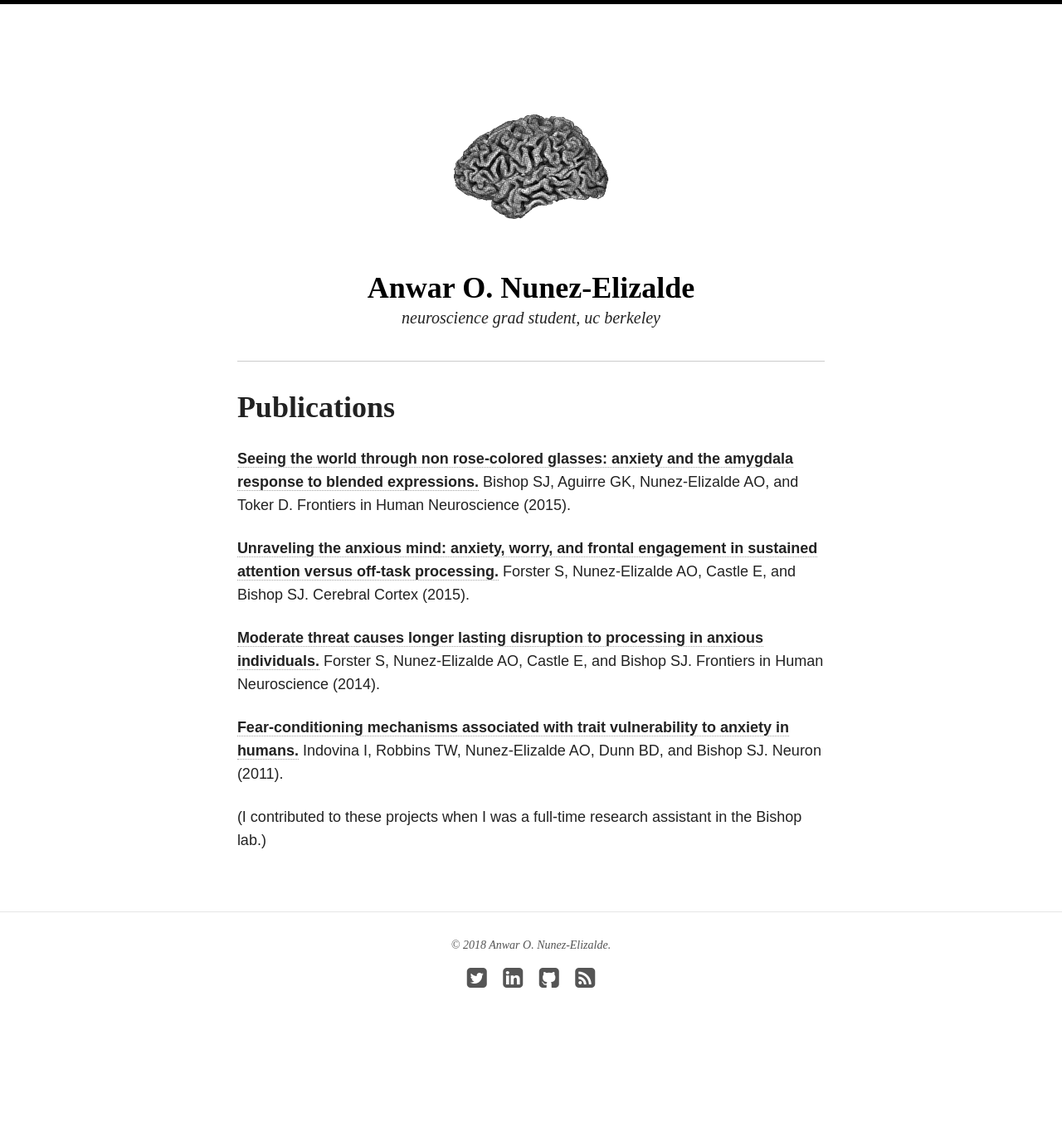
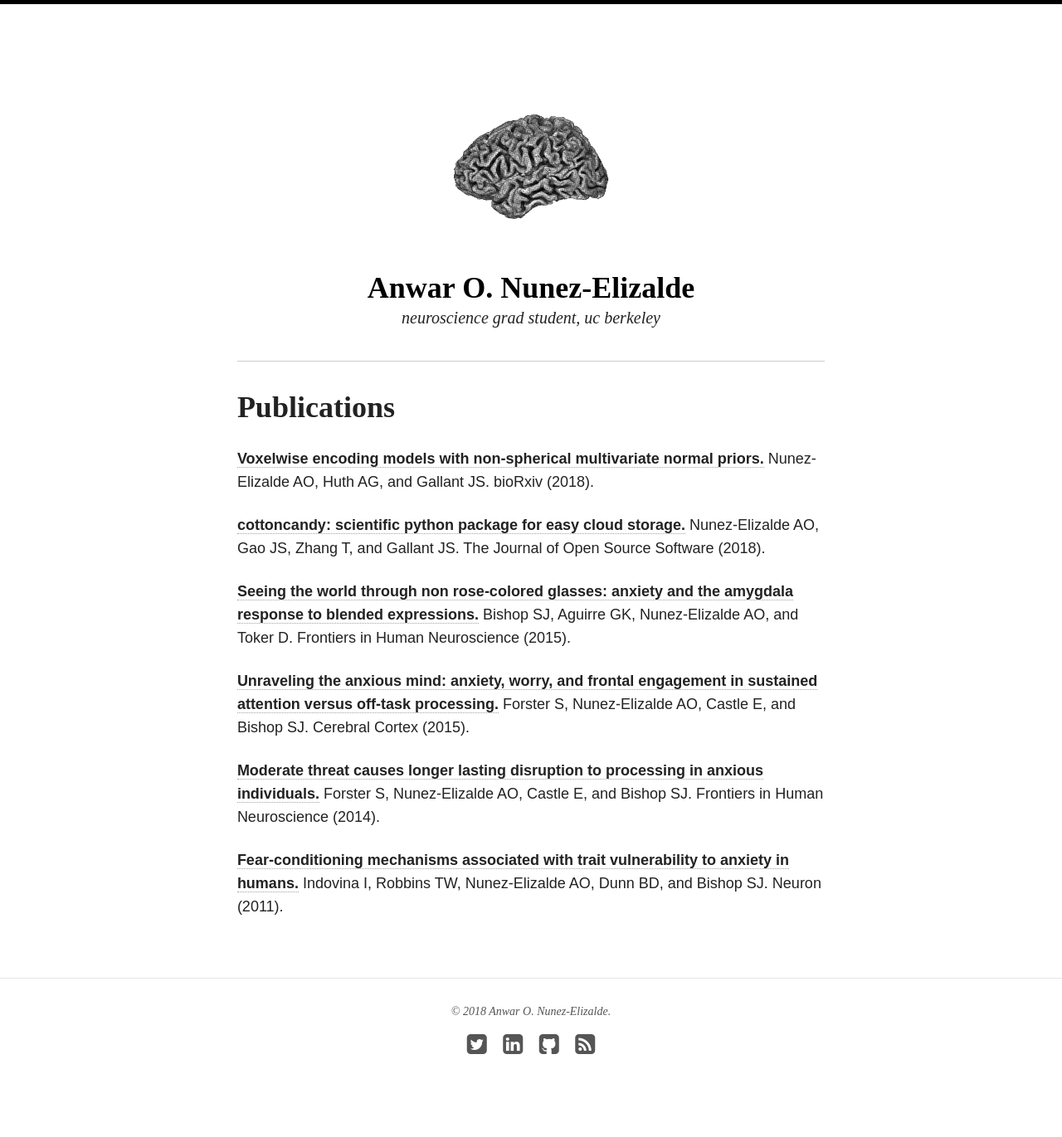
Before and after one commit to anwarnunez/anwarnunez.github.io, a Jekyll site: the page built from publications/index.md, in a window 1280 px wide. Shown: the whole page at 83% size. Built offline with Jekyll 4.4.1, drawn with Linux system fonts in a browser that asks for light colours; nearby versions of some CDN libraries; before the commit the page ends 1291 px from its top, so only the background shows below that.

Commit message:
Update index.md

```diff
--- a/publications/index.md
+++ b/publications/index.md
@@ -10,6 +10,10 @@ search_omit: false
 
 # Publications
 
+[**Voxelwise encoding models with non-spherical multivariate normal priors.**](https://www.biorxiv.org/content/early/2018/08/09/386318) Nunez-Elizalde AO, Huth AG, and Gallant JS. bioRxiv (2018).
+
+[**cottoncandy: scientific python package for easy cloud storage.**](https://joss.theoj.org/papers/5af3df2912fd34f2cf3bb7fa1db90df5) Nunez-Elizalde AO, Gao JS, Zhang T, and Gallant JS. The Journal of Open Source Software (2018).
+
 [**Seeing the world through non rose-colored glasses: anxiety and the amygdala response to blended expressions.**](http://journal.frontiersin.org/article/10.3389/fnhum.2015.00152/full) Bishop SJ, Aguirre GK, Nunez-Elizalde AO, and Toker D. Frontiers in Human Neuroscience (2015).
 
 [**Unraveling the anxious mind: anxiety, worry, and frontal engagement in sustained attention versus off-task processing.**](http://cercor.oxfordjournals.org/content/25/3/609.long) Forster S, Nunez-Elizalde AO, Castle E, and Bishop SJ. Cerebral Cortex (2015).
@@ -17,6 +21,3 @@ search_omit: false
 [**Moderate threat causes longer lasting disruption to processing in anxious individuals.**](http://journal.frontiersin.org/article/10.3389/fnhum.2014.00626/abstract) Forster S, Nunez-Elizalde AO, Castle E, and Bishop SJ. Frontiers in Human Neuroscience (2014).
 
 [**Fear-conditioning mechanisms associated with trait vulnerability to anxiety in humans.**](http://www.sciencedirect.com/science/article/pii/S0896627310010846) Indovina I, Robbins TW, Nunez-Elizalde AO, Dunn BD, and Bishop SJ. Neuron (2011).
-
-
-(I contributed to these projects when I was a full-time research assistant in the Bishop lab.)
```
